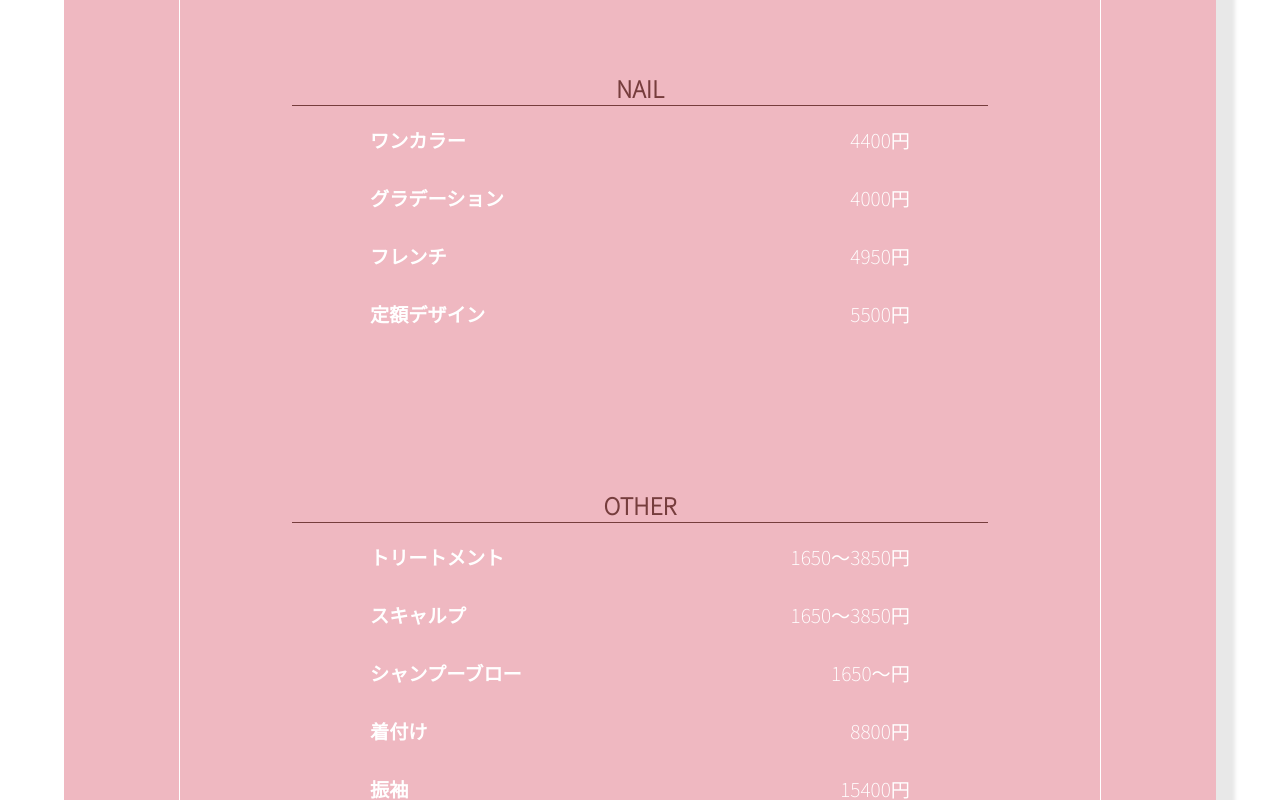
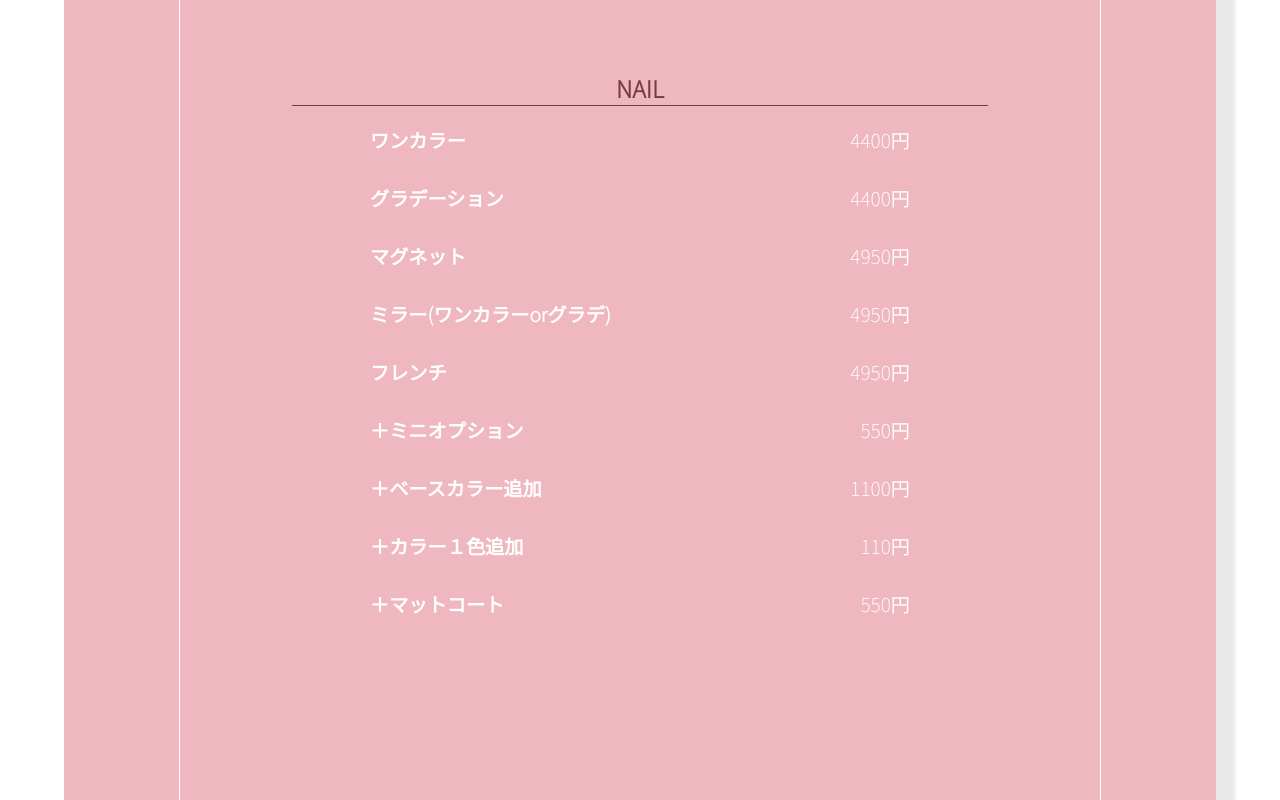
Before and after one commit to cat394/vellmo, a React (Vite) app: page /price in a window 1280 px wide. Shown: the part 1780-2580 px from the top of the page. Built offline with nearby package versions, Linux system fonts and the light colour scheme; a web font is replaced by a local one.

Commit message:
priceデータの一部修正

```diff
--- a/src/components/price/PriceTable.jsx
+++ b/src/components/price/PriceTable.jsx
@@ -24,7 +24,7 @@ export default function PriceTable() {
               return (
                 <table key={categoryData.title}>
                   <caption>{categoryData.title}</caption>
-                  <tbody>
+                  <tbody style={{maxHeight: '65vh', overflow: 'auto'}}>
                     {categoryData.plans.map(plan => {
                       const [firstPart, secondPart] = splitByCharacter(plan.name);
                       return (
--- a/src/components/service/ServiceNail.jsx
+++ b/src/components/service/ServiceNail.jsx
@@ -10,7 +10,6 @@ export default function ServiceNail() {
     subText: '土曜日限定',
     title: 'Vell mo Nail',
     points: [
-      '初回無料！',
       '自店での付け替え無料！',
       '完全個室！',
     ],
--- a/src/priceData.js
+++ b/src/priceData.js
@@ -88,14 +88,42 @@ const priceData = [
       },
       {
         name: 'グラデーション',
-        price: '4000'
+        price: '4400'
+      },
+      {
+        name: 'マグネット',
+        price: '4950'
+      },
+      {
+        name: 'ミラー(ワンカラーorグラデ)',
+        price: '4950'
       },
       {
         name: 'フレンチ',
         price: '4950'
       },
       {
-        name: '定額デザイン',
+        name: '＋ミニオプション',
+        price: '550'
+      },
+      {
+        name: '＋ベースカラー追加',
+        price: '1100'
+      },
+      {
+        name: '＋カラー１色追加',
+        price: '110'
+      },
+      {
+        name: '＋マットコート',
+        price: '550'
+      },
+      {
+        name: '定額A',
+        price: '4950'
+      },
+      {
+        name: '定額B',
         price: '5500'
       }
     ]
```
